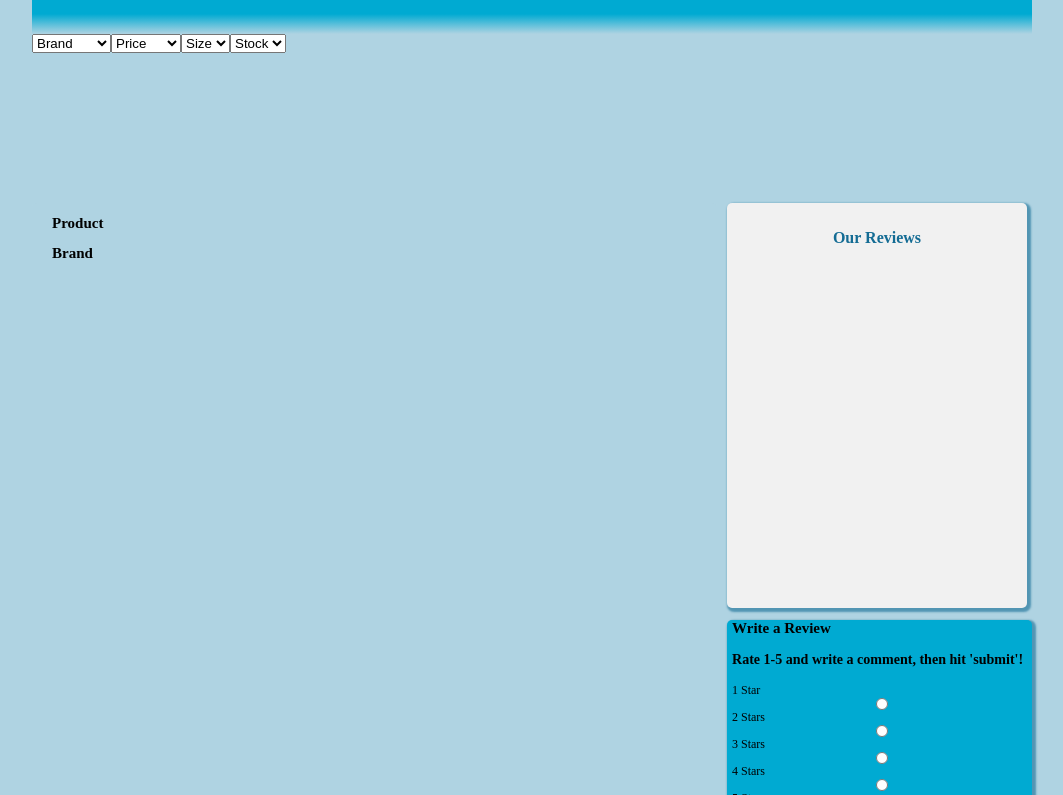
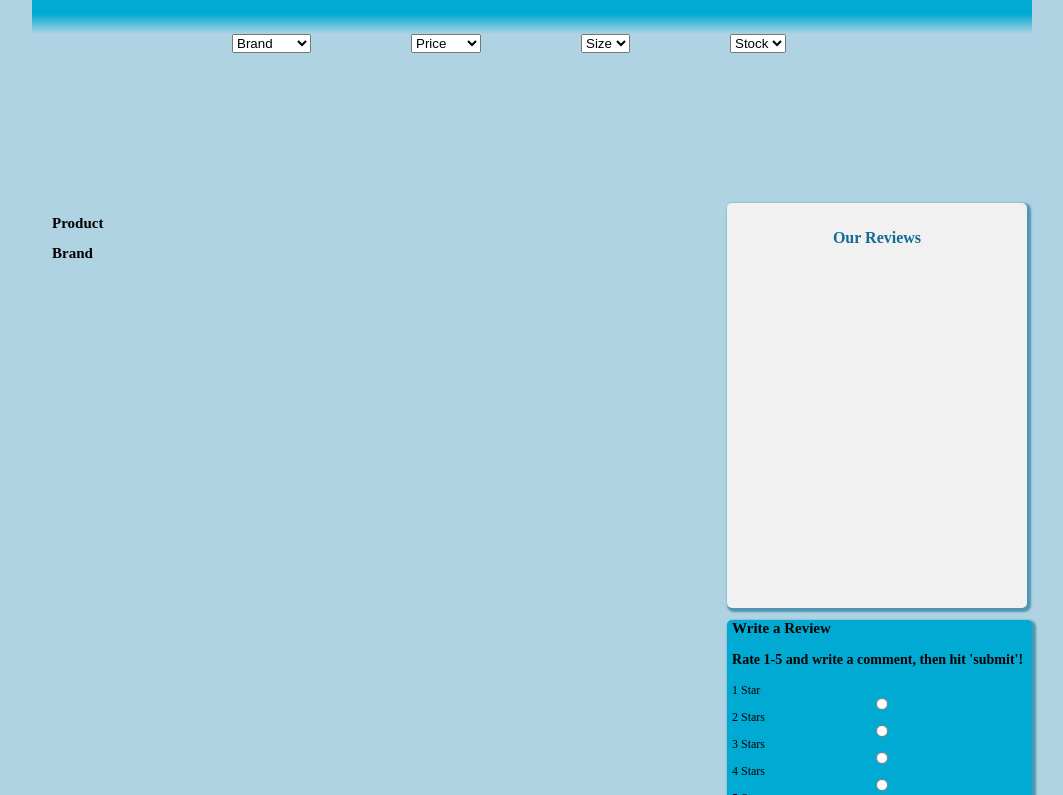
Before and after one commit to tkennelly/NotSoBestbuy_TvDepartment, a website: page client/index.html in a window 1280 px wide. Shown: the part 191-986 px from the top of the page, without its empty margins (108-1171 px from the left). Drawn offline with nearby package versions, Linux system fonts and the light colour scheme.

Commit message:
styled dropdowns

```diff
--- a/client/styles.css
+++ b/client/styles.css
@@ -23,6 +23,19 @@ body {
   .dropdown {
     display: flex;
     align-items: row;
+    margin-left: 200px;
+  }
+
+  #brandDropdown {
+    margin-right: 100px;
+  }
+
+  #priceDropdown {
+    margin-right: 100px;
+  }
+
+  #sizeDropdown {
+    margin-right: 100px;
   }
 
 
```
